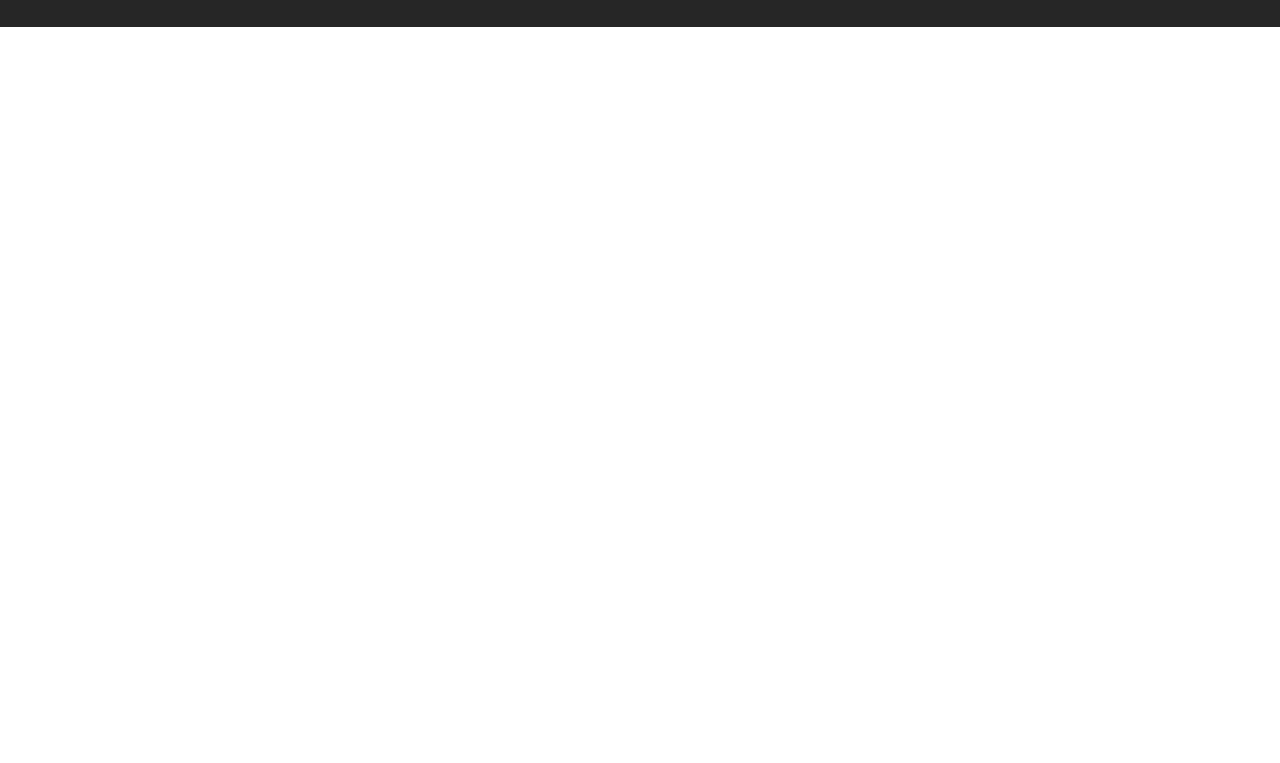
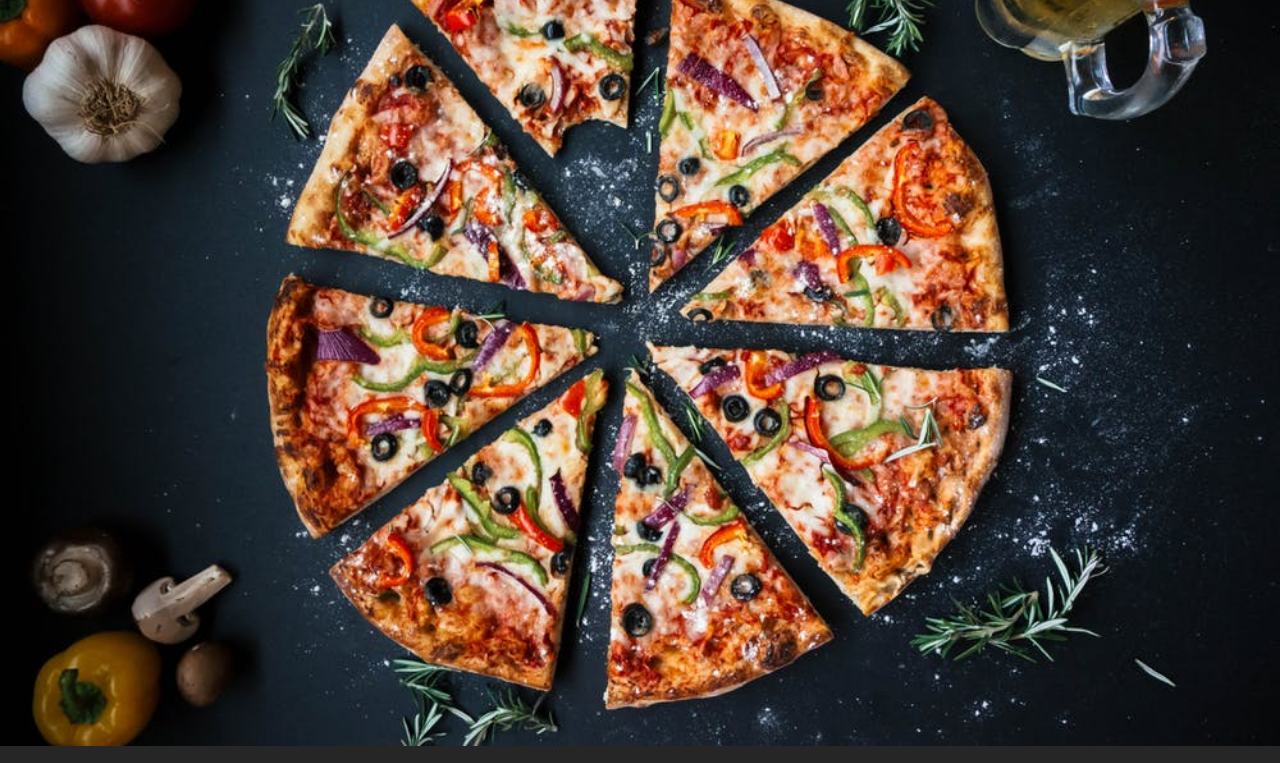
Before and after one commit to crypto-jones/gatsby-restaurant--project, a Gatsby site: page / in a window 1280 px wide. Shown: the part 1171-1934 px from the top of the page. Before the commit the page ends 1198 px from the top, so only its background shows below. Built offline with nearby package versions, Linux system fonts and the light colour scheme; Gatsby itself is replaced by a stand-in of ours.

Commit message:
Set up graphql StaticQuerery for Gallery

```diff
--- /dev/null
+++ b/src/components/HomePage/Gallery.js
@@ -0,0 +1,25 @@
+import React from 'react';
+import { StaticQuery, graphql } from 'gatsby';
+import Img from 'gatsby-image';
+import '../../sass/main.scss';
+
+const Gallery = () => {
+  return (
+    <StaticQuery
+      query={graphql`
+        {
+          img1: file(relativePath: { eq: "homeGallery/img-1.jpeg" }) {
+            childImageSharp {
+              fluid(maxWidth: 500) {
+                ...GatsbyImageSharpFluid_tracedSVG
+              }
+            }
+          }
+        }
+      `}
+      render={data => <Img fluid={data.img1.childImageSharp.fluid} />}
+    />
+  );
+};
+
+export default Gallery;
--- a/src/pages/index.js
+++ b/src/pages/index.js
@@ -4,6 +4,7 @@ import SEO from '../components/seo';
 import { HomeHeader } from '../components/globals/header/Header';
 import Banner from '../components/globals/banner/Banner';
 import QuickInfo from '../components/HomePage/QuickInfo';
+import Gallery from '../components/HomePage/Gallery';
 import '../sass/main.scss';
 
 const IndexPage = () => (
@@ -15,6 +16,7 @@ const IndexPage = () => (
       </Banner>
     </HomeHeader>
     <QuickInfo />
+    <Gallery />
   </Layout>
 );
 
```
